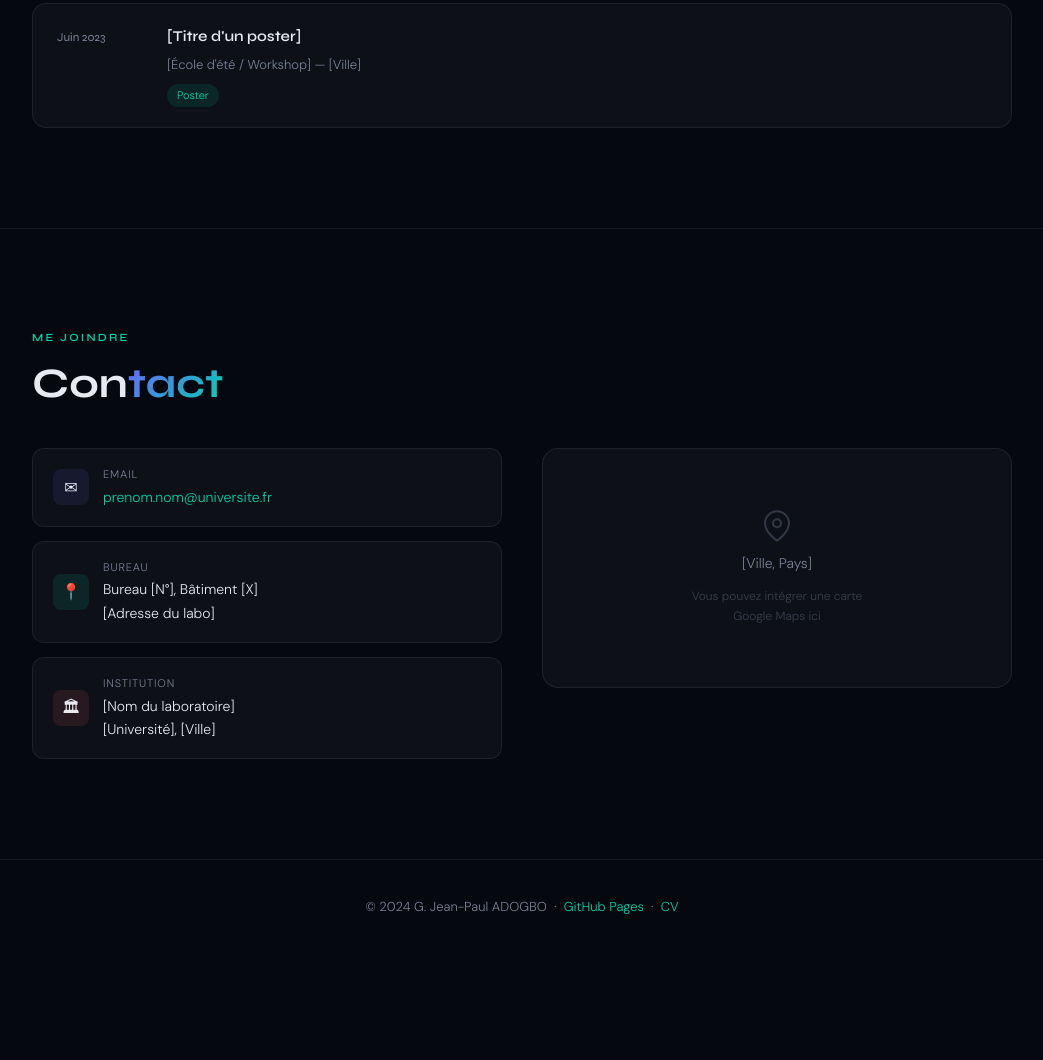
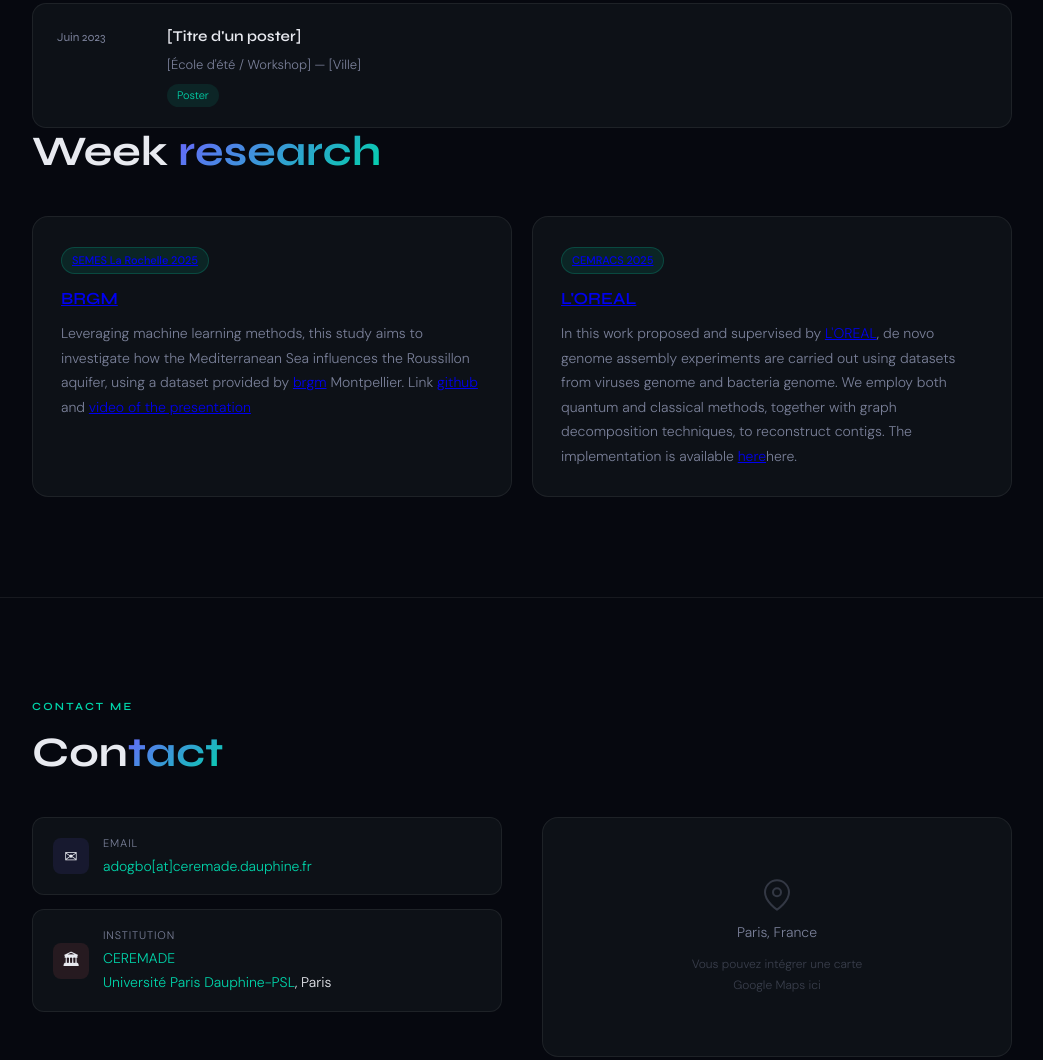
Before and after one commit to ADOGBO/ADOGBO.github.io, a plain HTML site: page index.html in a window 1280 px wide. Shown: the part 4334-5394 px from the top of the page, without its empty margins (118-1161 px from the left). Before the commit the page ends 5288 px from the top, so only its background shows below. Drawn offline with Linux system fonts and the light colour scheme.

Commit message:
Update index.html
I made research week

```diff
--- a/index.html
+++ b/index.html
@@ -881,13 +881,33 @@
         </div>
       </div>
     </div>
+    <h2 class="section-title">Week  <span>research</span></h2>
+    <div class="research-grid">
+      <div class="research-card">
+        <span class="research-tag"><a href="https://semes-rochelle.sciencesconf.org/?lang=fr" target="_blank">SEMES La Rochelle 2025</a> </span>
+        <h3><a href="https://www.brgm.fr/en" target="_blank">BRGM</a> </h3>
+        <p>Leveraging machine learning methods, this study aims to investigate
+           how the Mediterranean Sea influences the Roussillon aquifer, using a dataset provided by
+            <a href="https://www.brgm.fr/en" target="_blank">brgm</a>  Montpellier. Link  <a href="https://github.com/yanlebrun/SEMES_group3" target="_blank">github</a> and
+            <a href="https://videos.univ-lr.fr/video/3530-expose-du-sujet-brgm-montpellier/" target="_blank">video of the presentation</a>
+           </p>
+      </div>
+      <div class="research-card">
+        <span class="research-tag"> <a href="https://cemracs2025.math.cnrs.fr/en/" target="_blank">CEMRACS 2025</a> </span>
+        <h3> <a href="https://www.loreal.com/fr/" target="_blank">L'OREAL</a></h3>
+        <p> In this work proposed and supervised by <a href="https://www.loreal.com/fr/" target="_blank">L'OREAL</a>, de novo genome assembly experiments are carried out using
+          datasets from viruses genome and bacteria genome. We employ both quantum and classical methods,
+          together with graph decomposition techniques, to reconstruct contigs. The implementation is available
+          <a href="https://github.com/mothorchids/ScaffoQA" target="_blank">here</a>here. </p>
+      </div>
+    </div>
   </section>
 
   <div class="divider"></div>
 
   <!-- CONTACT -->
   <section id="contact">
-    <div class="section-label">Me joindre</div>
+    <div class="section-label">Contact me</div>
     <h2 class="section-title">Con<span>tact</span></h2>
     <div class="contact-grid">
       <div class="contact-info">
@@ -895,27 +915,29 @@
           <div class="contact-icon" style="background:rgba(108,99,255,0.1);">✉</div>
           <div>
             <div class="contact-label">Email</div>
-            <div class="contact-value"><a href="mailto:prenom.nom@universite.fr">prenom.nom@universite.fr</a></div>
+            <div class="contact-value"><a href="adogbo@ceremade.dauphine.fr">adogbo[at]ceremade.dauphine.fr</a></div>
           </div>
         </div>
+        <!--
         <div class="contact-row">
           <div class="contact-icon" style="background:rgba(0,212,170,0.1);">📍</div>
           <div>
             <div class="contact-label">Bureau</div>
-            <div class="contact-value">Bureau [N°], Bâtiment [X]<br>[Adresse du labo]</div>
+            <div class="contact-value">Bâtiment F<br>[Adresse du labo]</div>
           </div>
         </div>
+        -->
         <div class="contact-row">
           <div class="contact-icon" style="background:rgba(255,107,107,0.1);">🏛</div>
           <div>
             <div class="contact-label">Institution</div>
-            <div class="contact-value">[Nom du laboratoire]<br>[Université], [Ville]</div>
+            <div class="contact-value"> <a href="https://www.ceremade.dauphine.fr/en.html" target="_blank">CEREMADE</a> <br> <a href="https://dauphine.psl.eu/en/" target="_blank">Université Paris Dauphine-PSL</a>, Paris</div>
           </div>
         </div>
       </div>
       <div class="map-placeholder">
         <svg width="32" height="32" viewBox="0 0 24 24" fill="none" stroke="currentColor" stroke-width="1.5" opacity="0.35"><path d="M21 10c0 7-9 13-9 13s-9-6-9-13a9 9 0 0 1 18 0z"/><circle cx="12" cy="10" r="3"/></svg>
-        <span>[Ville, Pays]</span>
+        <span>Paris, France</span>
         <small style="font-size:12px; opacity:0.4; max-width:180px;">Vous pouvez intégrer une carte Google Maps ici</small>
       </div>
     </div>
```
